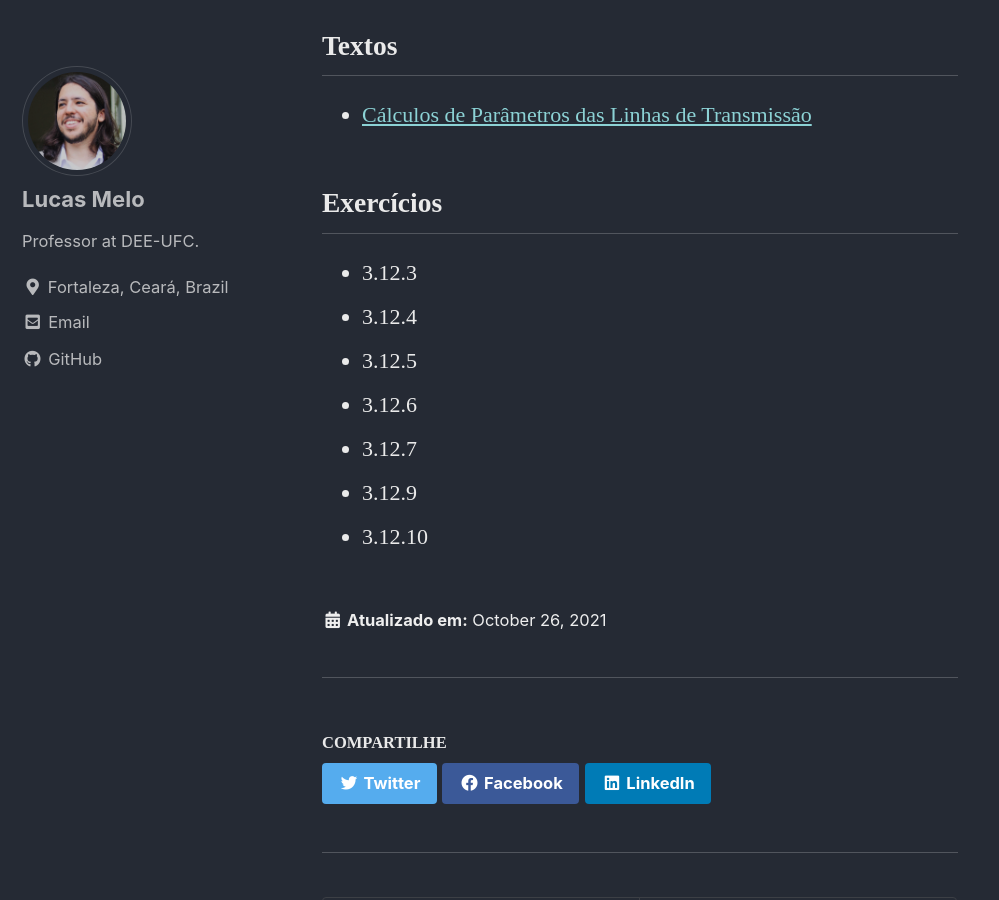
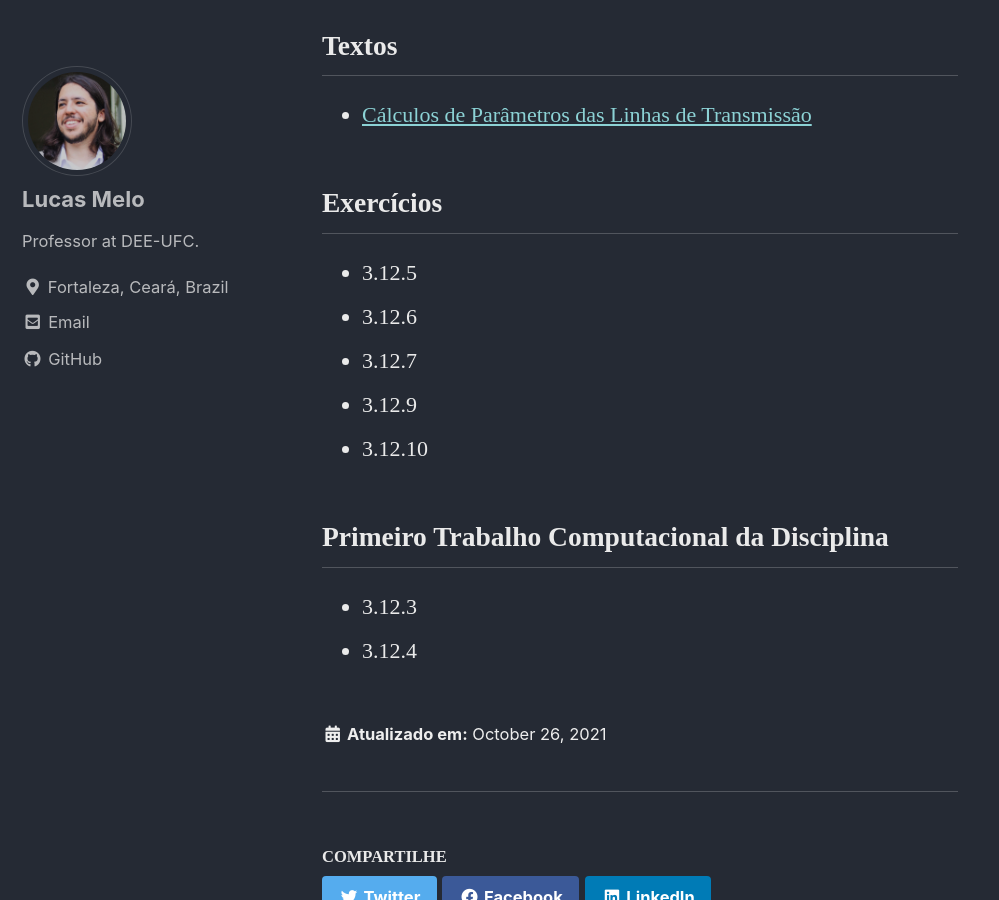
Before and after one commit to lucassm/lucassm.github.io, a Jekyll site: the page built from _teaching/TEE-2021-2/Unidade-03/index.md, in a window 1280 px wide and 900 px high, scrolled down 1093 px. Shown: the whole window, without its empty margins (0-999 px from the left). Built offline with Jekyll 4.4.1, drawn with Linux system fonts in a browser that asks for light colours; cached includes are drawn as plain includes; some web fonts are replaced.

Commit message:
UPDATE: Generic

```diff
--- a/_teaching/TEE-2021-2/Unidade-03/index.md
+++ b/_teaching/TEE-2021-2/Unidade-03/index.md
@@ -30,10 +30,12 @@ Vídeos com a primeira aula do curso, com o assunto: *Cálculos de Parâmetros d
 - [Cálculos de Parâmetros das Linhas de Transmissão](https://drive.google.com/file/d/1pbIv8IKK5ZDiIk-qGn7V_535VtwTytv3/view?usp=drivesdk)
 
 ## Exercícios
-- 3.12.3
-- 3.12.4
 - 3.12.5
 - 3.12.6
 - 3.12.7
 - 3.12.9
 - 3.12.10
+
+## Primeiro Trabalho Computacional da Disciplina
+- 3.12.3
+- 3.12.4
```
